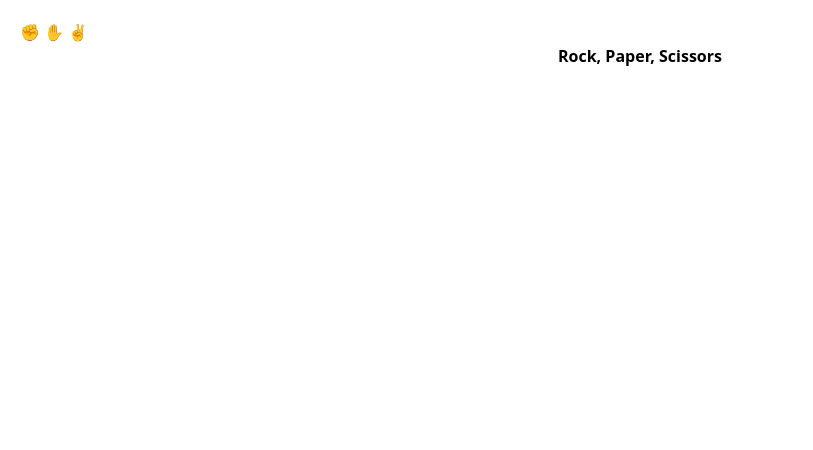
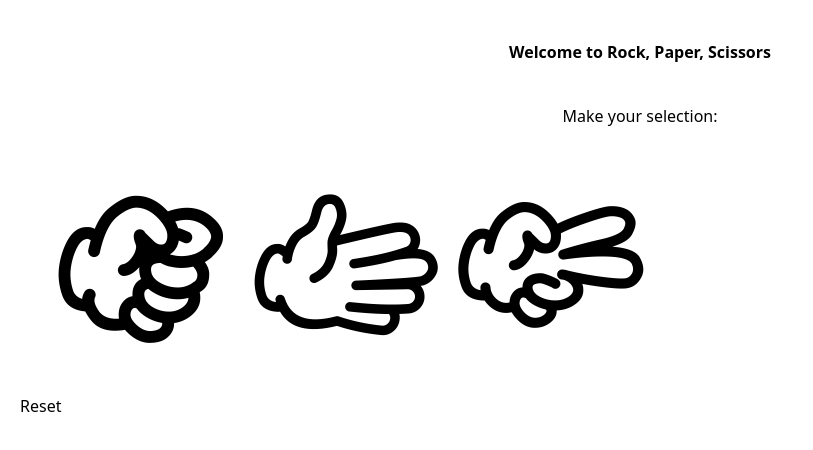
Before and after one commit to dharbo/cpsc349-project3, a website with bundled scripts: page app/index.html in a window 1280 px wide. Shown: the whole page, without its empty margins (0-813 px from the left). Built offline with nearby package versions, Linux system fonts and the light colour scheme.

Commit message:
Update index.html

```diff
--- a/app/index.html
+++ b/app/index.html
@@ -10,20 +10,24 @@
 
 <body>
   <main class="p-5">
-     <div class = "buttons">
-      <button class = "rps" value = "Rock">✊</button>
-      <button class = "rps" value = "Paper">✋</button>
-      <button class = "rps" value = "Paper">✌️</button>
-     </div>
 
-     <div class = "ResultBox">
-      <div id = "Score"></div>
-      <div id = "Hand"></div><!--computer or uesers hand choice-->
-      <div id = "Result"></div>
-     </div>
-    <h1 class="font-extrabold text-center">Rock, Paper, Scissors</h1>
+    <h1 class="font-extrabold text-4xl text-center p-5">Welcome to Rock, Paper, Scissors</h1>
+
+    <p class="text-center p-5">Make your selection:</p>
+
+    <div class = "flex flex-wrap justify-center p-5">
+      <button class = "rps" data-selection="Rock"><img src="./images/rock.png" alt="Rock icon"></button>
+      <button class = "rps" data-selection="Paper"><img src="./images/paper.png" alt="Paper icon"></button>
+      <button class = "rps" data-selection="Scissors"><img src="./images/scissors.png" alt="Scissors icon"></button>
+    </div>
+
+    <div class="flex justify-center">
+      <button class="resetBtn">Reset</button>
+    </div>
+
   </main>
-  <script src = "/app/main.js"></script>
+
+  <script type="module" src = "/app/main.js"></script>
 </body>
 
 </html>
```
